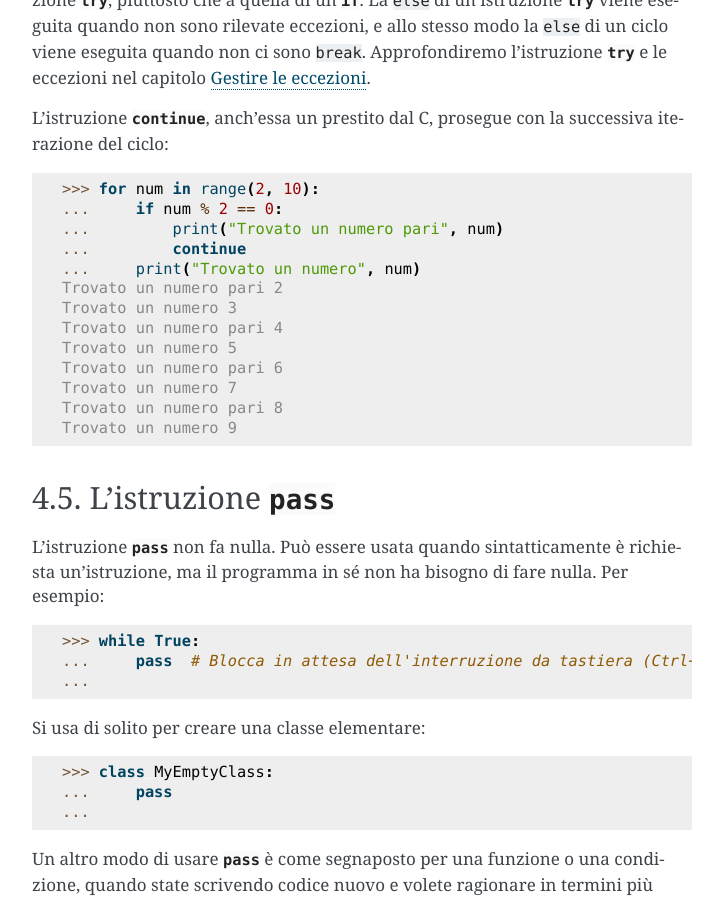
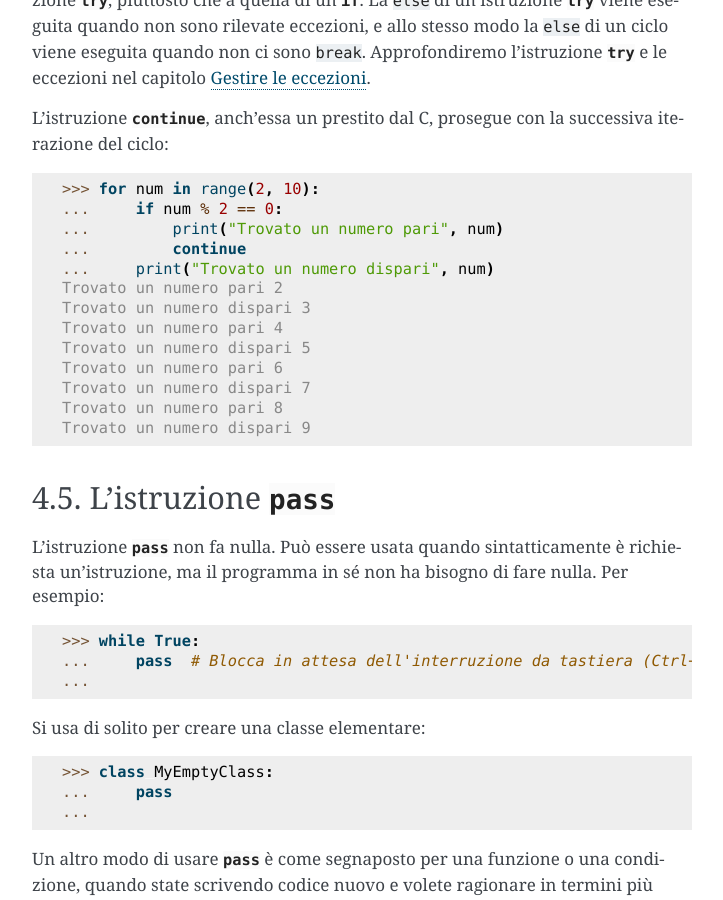
Before and after one commit to ricpol/pytutorial-it, a Sphinx documentation site: the page built from tutorial/source/controlflow.rst, in a window 1280 px wide and 900 px high, scrolled down 3913 px. Shown: the whole window, without its empty margins (388-1111 px from the left). Built offline with Sphinx 7.4.7, drawn with Linux system fonts in a browser that asks for light colours.

```diff
--- a/tutorial/source/appetite.rst
+++ b/tutorial/source/appetite.rst
@@ -8,7 +8,7 @@
 
     Questa è la traduzione della **versione "stabile" del Tutorial per Python
     3.8**, ed è aggiornata al
-    `20 agosto 2020 <https://github.com/python/cpython/commits/3.8/Doc/tutorial>`_.
+    `15 settembre 2020 <https://github.com/python/cpython/commits/3.8/Doc/tutorial>`_.
 
     La repository GitHub di questo progetto
     `si trova qui <https://github.com/ricpol/pytutorial-it>`_: potete essere
--- a/tutorial/source/controlflow.rst
+++ b/tutorial/source/controlflow.rst
@@ -203,15 +203,15 @@ successiva iterazione del ciclo::
     ...     if num % 2 == 0:
     ...         print("Trovato un numero pari", num)
     ...         continue
-    ...     print("Trovato un numero", num)
+    ...     print("Trovato un numero dispari", num)
     Trovato un numero pari 2
-    Trovato un numero 3
+    Trovato un numero dispari 3
     Trovato un numero pari 4
-    Trovato un numero 5
+    Trovato un numero dispari 5
     Trovato un numero pari 6
-    Trovato un numero 7
+    Trovato un numero dispari 7
     Trovato un numero pari 8
-    Trovato un numero 9
+    Trovato un numero dispari 9
 
 .. _tut-pass:
 
```
